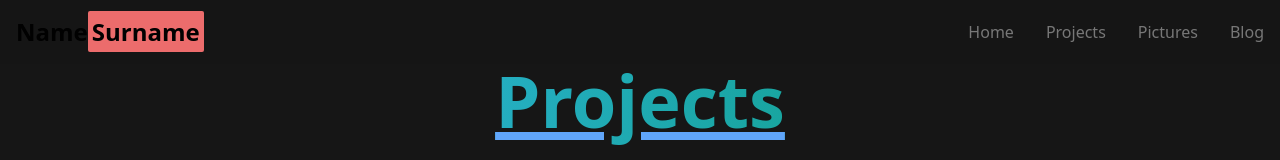
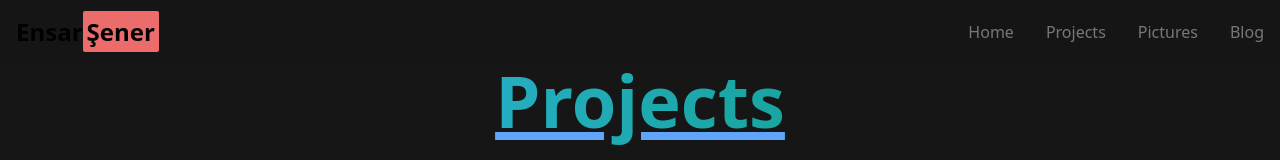
Before and after one commit to ensarsnr/portfilo, a React (Vite) app: page /project in a window 1280 px wide. Shown: the top 160 px of the page. Built offline with nearby package versions, Linux system fonts and the light colour scheme.

Commit message:
New commit

```diff
--- a/src/components/NavBar.jsx
+++ b/src/components/NavBar.jsx
@@ -14,7 +14,7 @@ function NavBar() {
       {/* Set z-index to 50 */}
       <div className="max-w-screen-xl flex flex-wrap items-center justify-between mx-auto p-4">
         <span className=" self-center text-2xl font-semibold whitespace-nowrap dark:text-white">
-          Name<span className="bg-red-400 rounded-sm p-1">Surname</span>
+          Ensar<span className="bg-red-400 rounded-sm p-1">Şener</span>
         </span>
         <button
           onClick={toggleMenu}
```
